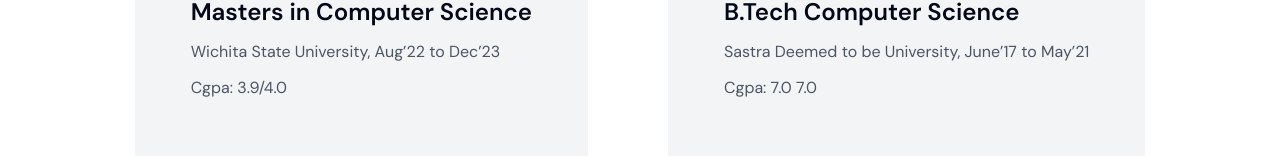
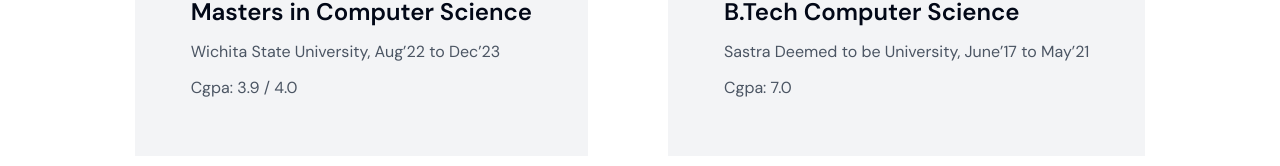
Before and after one commit to Rithvik8001/Rithvik-s-Portfolio, a Next.js app: page /about in a window 1280 px wide. Shown: the part 3210-3376 px from the top of the page. Built offline with nearby package versions, Linux system fonts and the light colour scheme.

Commit message:
Education Changes

```diff
--- a/src/components/Education.tsx
+++ b/src/components/Education.tsx
@@ -17,7 +17,7 @@
             <h4 className="text-gray-600">
               Wichita State University, Aug’22 to Dec’23
             </h4>
-            <h6 className="text-gray-600">Cgpa: 3.9/4.0</h6>
+            <h6 className="text-gray-600">Cgpa: 3.9 / 4.0</h6>
           </div>
         </BlurFade>
         <BlurFade delay={0.8} inView>
@@ -26,7 +26,7 @@
             <h4 className="text-gray-600">
               Sastra Deemed to be University, June’17 to May’21
             </h4>
-            <h6 className="text-gray-600">Cgpa: 7.0 7.0</h6>
+            <h6 className="text-gray-600">Cgpa: 7.0</h6>
           </div>
         </BlurFade>
       </div>
```
